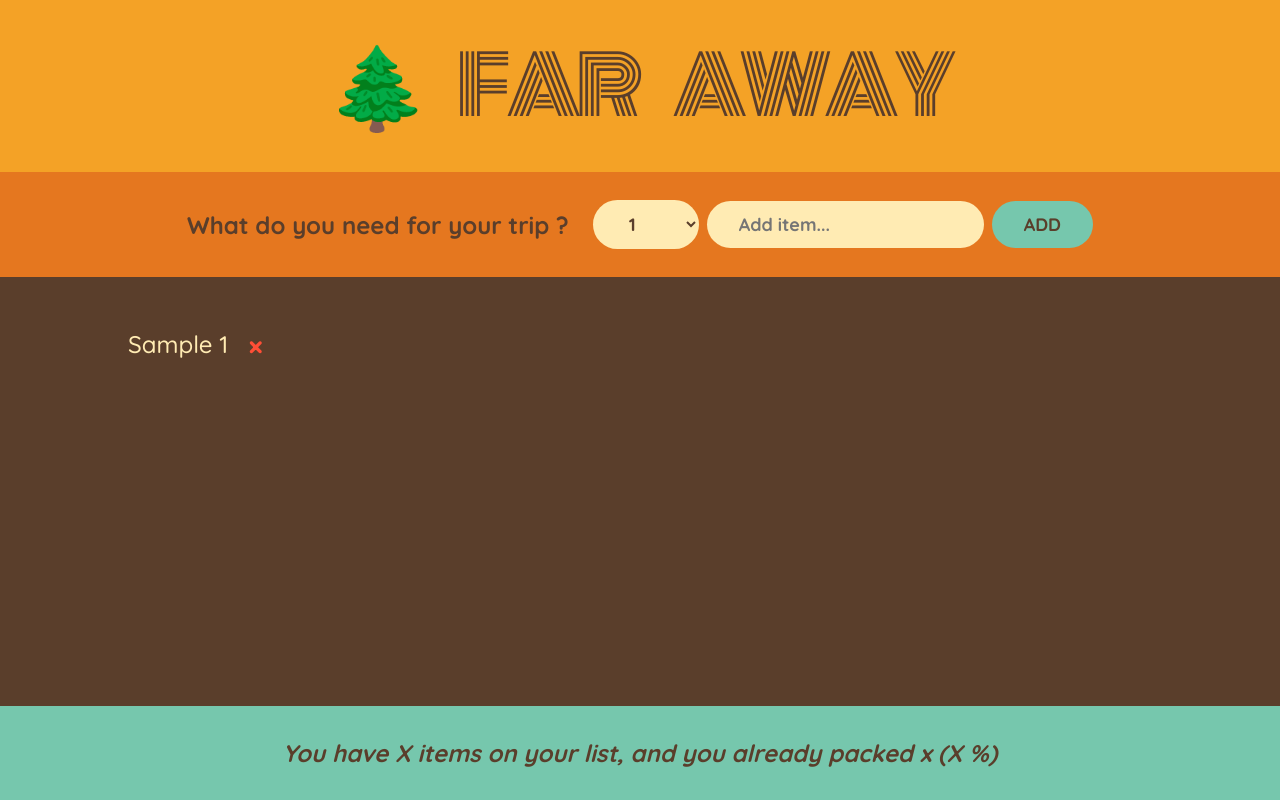
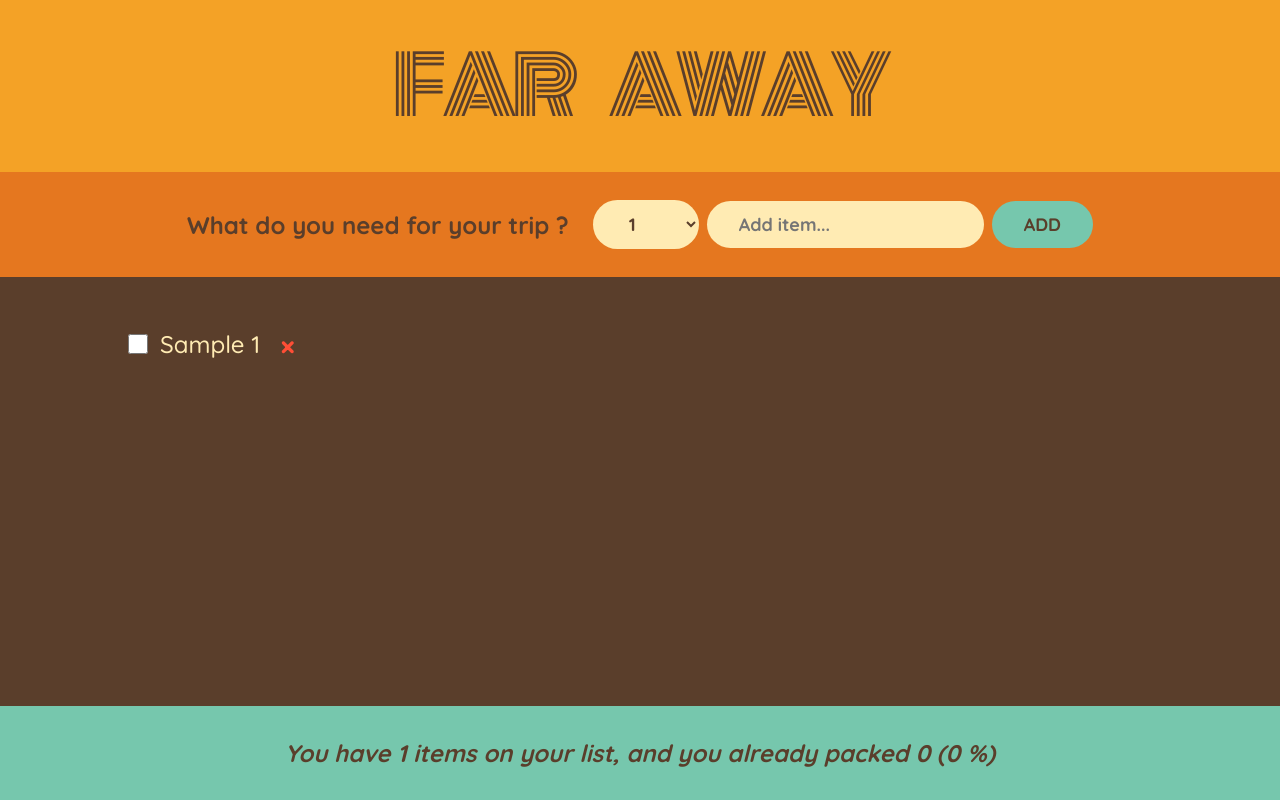
Before and after one commit to manishaac2002/travel_list_react, a React (Create React App) app: page / in a window 1280 px wide. Both pictures are taken after typing "Sample" into the empty fields and a click on the button "ADD". Built offline with nearby package versions, Linux system fonts and the light colour scheme.

Commit message:
feat : stats component completed.

```diff
--- a/src/App.js
+++ b/src/App.js
@@ -1,26 +1,33 @@
-import {useState} from 'react'
+import { useState } from 'react'
 
-// const initialItems = [
-//   { id: 1, description: "Passports", quantity: 2, packed: false },
-//   { id: 2, description: "Socks", quantity: 12, packed: true },
-// ];
-
-//this shoulb be merged
 
 export default function App() {
 
-  const [items, setItems] =useState([])
+  const [items, setItems] = useState([])
 
   function handelAddItem(item) {
-    setItems((items)=>[...items,item])
+    setItems((items) => [...items, item])
+  }
+
+  function handleDeleteItems(id) {
+    setItems((items) => (items.filter(item => item.id !== id)))
+  }
+
+  function handleToggleItem(id) {
+    setItems((items) => items.map((item) => item.id === id
+      ? { ...item, packed: !item.packed }
+      : item
+    ))
   }
 
   return (
     <div className="app">
       <Logo />
-      <Form onAddItems={handelAddItem}/>
-      <PackingLists items={items}/>
-      <Stats />
+      <Form onAddItems={handelAddItem} />
+      <PackingLists items={items}
+        onDeleteItems={handleDeleteItems}
+        onToggleItem={handleToggleItem} />
+      <Stats items={items} />
     </div>
   )
 }
@@ -28,7 +35,7 @@ export default function App() {
 function Logo() {
   return (
     <h1>
-      🌲 Far away
+      Far away
     </h1>
 
   )
@@ -36,7 +43,7 @@ function Logo() {
 
 
 
-function Form({onAddItems}) {
+function Form({ onAddItems }) {
 
   const [description, setDescription] = useState("")
   const [quantity, setQuantity] = useState(1)
@@ -45,8 +52,8 @@ function Form({onAddItems}) {
     e.preventDefault()
 
     if (!description) return
-    const newItem = {id: Date.now(), description, quantity, packed: false}
-    console.log(newItem);
+    const newItem = { id: Date.now(), description, quantity, packed: false }
+
 
     onAddItems(newItem)
 
@@ -60,14 +67,14 @@ function Form({onAddItems}) {
 
       <h3>What do you need for your trip ?</h3>
 
-      <select value={quantity} onChange={(e)=>setQuantity(Number(e.target.value))}>
-        {Array.from({length: 20},(_,i)=>i+1).map((num)=>(
+      <select value={quantity} onChange={(e) => setQuantity(Number(e.target.value))}>
+        {Array.from({ length: 20 }, (_, i) => i + 1).map((num) => (
           <option value={num} key={num}>{num}</option>
         ))}
       </select>
 
       <input type="text" placeholder="Add item..." value={description}
-      onChange={(e)=>setDescription(e.target.value)}/>
+        onChange={(e) => setDescription(e.target.value)} />
 
       <button>Add</button>
     </form>
@@ -75,36 +82,61 @@ function Form({onAddItems}) {
 
 }
 
-function PackingLists({items}) {
+function PackingLists({ items, onDeleteItems, onToggleItem }) {
   return (
     <div className="list">
 
       <ul>
         {items.map((item) => (
-          <Item item={item} key={item.id} />))}
+
+          <Item item={item}
+            key={item.id}
+            onDeleteItems={onDeleteItems}
+            onToggleItem={onToggleItem}
+          />))}
       </ul>
 
     </div>
   )
 }
 
-function Item({ item }) {
+function Item({ item, onDeleteItems, onToggleItem }) {
+
   return (
+
     <li>
-    <span style={ item.packed ? { textDecoration: "line-through" } : {}}>
+      <input type="checkbox" value={item.packed}
+        onChange={() => onToggleItem(item.id)} />
+      <span style={item.packed ? { textDecoration: "line-through" } : {}}>
         {item.description} {item.quantity}
       </span>
-    <button>&times;</button>
+      <button onClick={() => onDeleteItems(item.id)}>&times;</button>
     </li>
+
   )
 
 }
 
-function Stats() {
+function Stats({ items }) {
+  if (!items.length) return(
+     <p className='stats'>
+    <em>Start adding items to your packing list</em>
+  </p>
+  )
+
+  const numItems = items.length
+  const numPacked = items.filter(item => item.packed).length
+  const percentage = Math.round(numPacked / numItems * 100)
+
   return (
     <footer className="stats">
       <em>
-        You have X items on your list, and you already packed x (X %)
+        {percentage === 100
+          ? "You got everything! Ready to go"
+          : `You have ${numItems} items on your list, and you already packed
+           ${numPacked} (${percentage} %)`
+        }
       </em>
-    </footer >)
+    </footer >
+  )
 }
```
Lines whose indentation alone changed are shown as unchanged.
